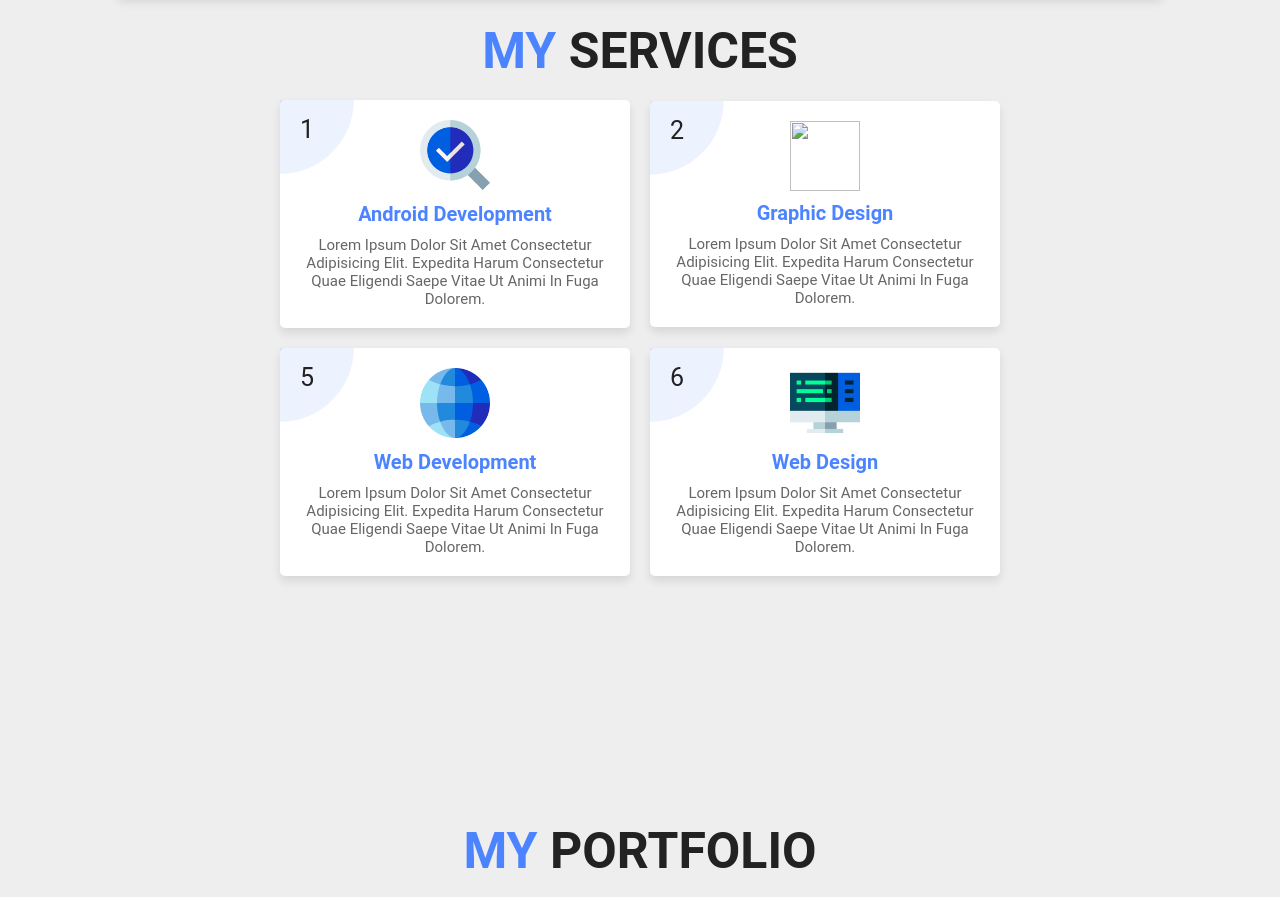
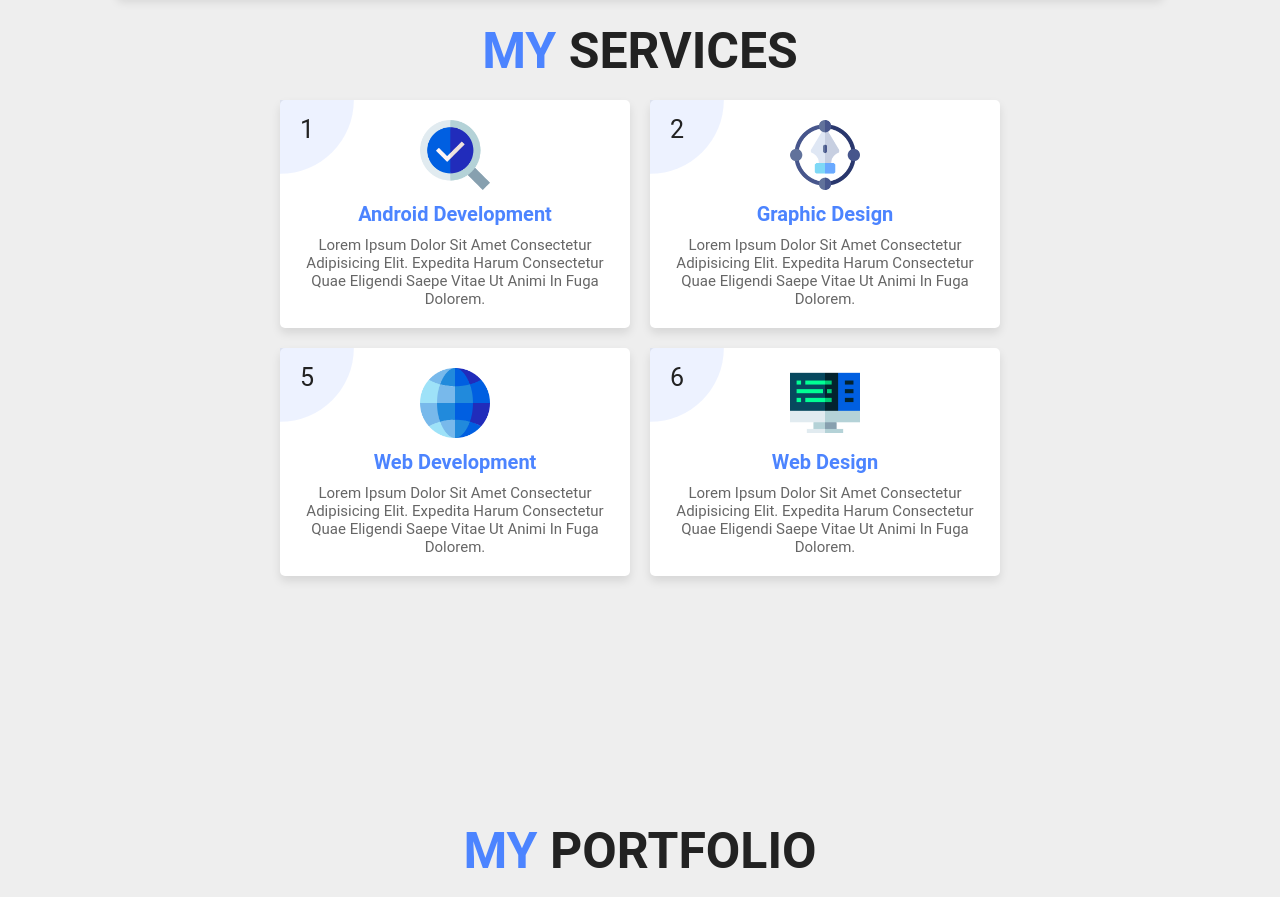
Before and after one commit to ShriBhagawat/Portfolio, a plain HTML site: page index.html in a window 1280 px wide. Shown: the part 1640-2537 px from the top of the page. Drawn offline with nearby package versions, Linux system fonts and the light colour scheme; files whose address does not match are found by name.

Commit message:
Update index.html

```diff
--- a/index.html
+++ b/index.html
@@ -189,7 +189,7 @@
 
             <div class="box">
                 <span class="number">2</span>
-                <img src="images/s2.png" alt="">
+                <img src="https://github.com/ShriBhagawat/Portfolio/blob/main/s2.png" alt="">
                 <h3>graphic design</h3>
                 <p>Lorem ipsum dolor sit amet consectetur adipisicing elit. Expedita harum consectetur quae eligendi
                     saepe vitae ut animi in fuga dolorem.</p>
```
